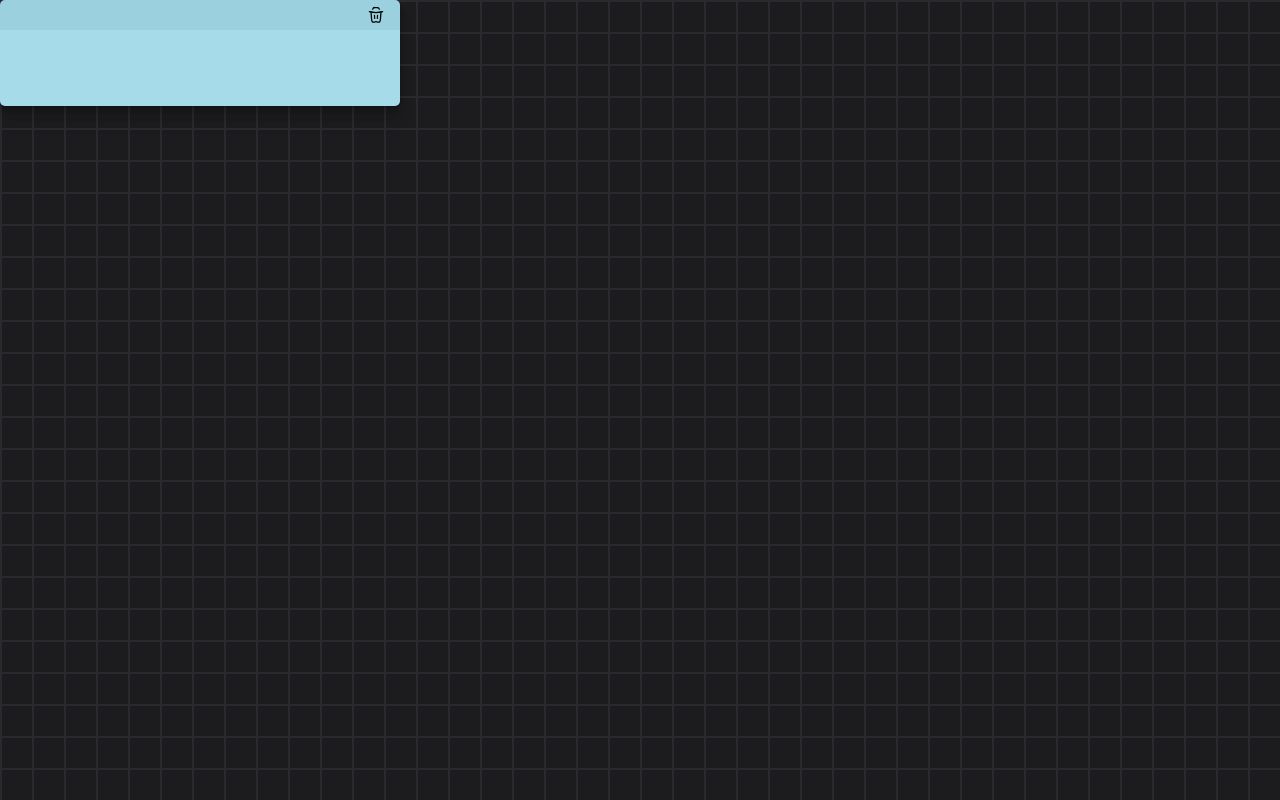
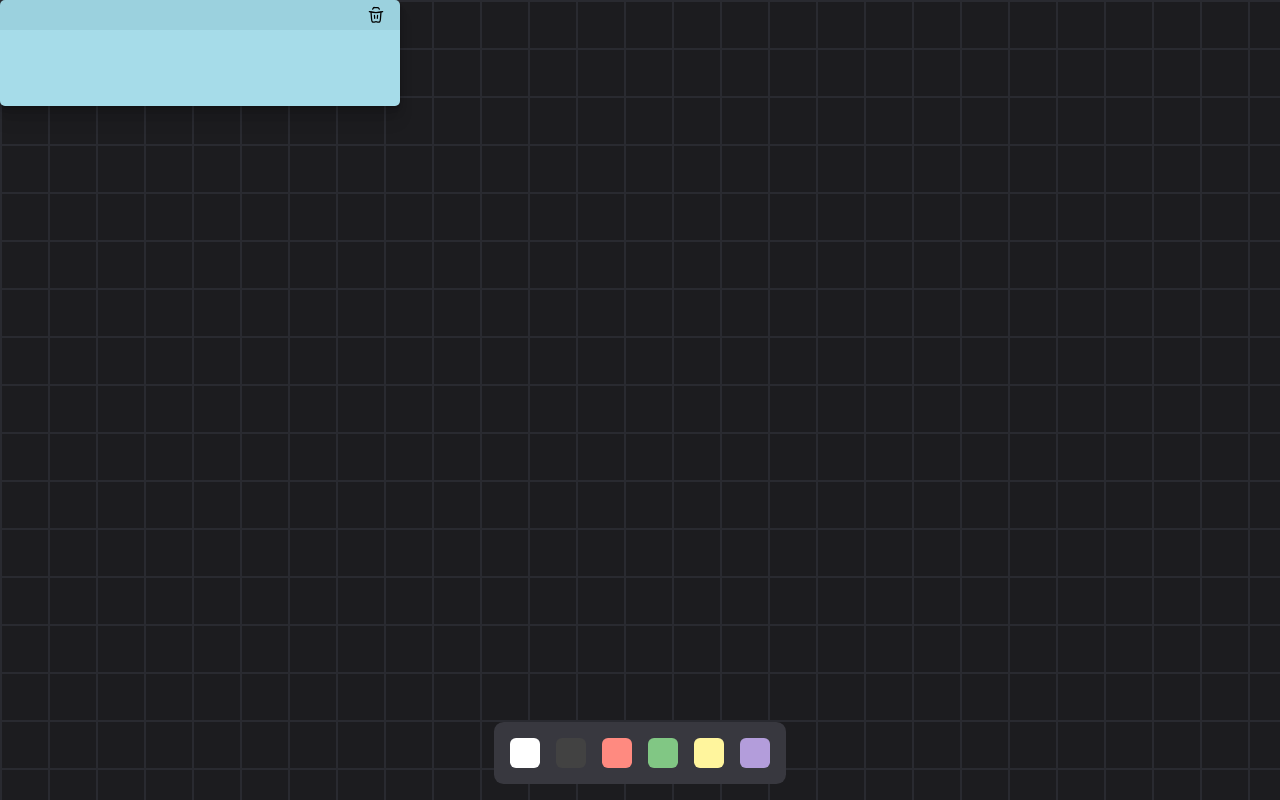
Before and after one commit to farbautie/sticky-it, a React (Vite) app: page / in a window 1280 px wide. Built offline with nearby package versions, Linux system fonts and the light colour scheme.

Commit message:
feat: :sparkles: color bar added

```diff
--- a/src/App.tsx
+++ b/src/App.tsx
@@ -1,10 +1,12 @@
 import Container from '@/components/Container'
+import Controls from '@/components/Controls'
 import Card from '@/components/Card'
 
 export default function App() {
     return (
         <Container>
             <Card />
+            <Controls />
         </Container>
     )
 }
--- /dev/null
+++ b/src/colors.tsx
@@ -0,0 +1,38 @@
+export const colors = [
+    {
+        id: 'white',
+        header: '#FFFFFF',
+        body: '#F5F5F5',
+        text: '#424242',
+    },
+    {
+        id: 'black',
+        header: '#424242',
+        body: '#757575',
+        text: '#FFFFFF',
+    },
+    {
+        id: 'red',
+        header: '#FF8A80',
+        body: '#FFCDD2',
+        text: '#212121',
+    },
+    {
+        id: 'green',
+        header: '#81C784',
+        body: '#C8E6C9',
+        text: '#1B5E20',
+    },
+    {
+        id: 'yellow',
+        header: '#FFF59D',
+        body: '#FFF9C4',
+        text: '#F57F17',
+    },
+    {
+        id: 'purple',
+        header: '#B39DDB',
+        body: '#D1C4E9',
+        text: '#4A148C',
+    },
+]
--- /dev/null
+++ b/src/components/Controls.tsx
@@ -0,0 +1,20 @@
+import { colors } from '@/colors'
+
+export default function Controls() {
+    return (
+        <div className="controls">
+            {colors.map((color) => {
+                return (
+                    <div
+                        className="color"
+                        key={color.id}
+                        id={color.id}
+                        style={{
+                            backgroundColor: color.header,
+                        }}
+                    ></div>
+                )
+            })}
+        </div>
+    )
+}
--- a/src/index.css
+++ b/src/index.css
@@ -7,7 +7,7 @@ body {
     background-color: #1c1c1f;
     background-image: linear-gradient(#292a30 0.1em, transparent 0.1em),
         linear-gradient(90deg, #292a30 0.1em, transparent 0.1em);
-    background-size: 2em 2em;
+    background-size: 3em 3em;
     height: 100vh;
     position: relative;
     overflow: auto;
@@ -53,3 +53,32 @@ textarea:focus {
     width: 100%;
     height: 100%;
 }
+
+.controls {
+    position: absolute;
+    bottom: 1em;
+    left: 50%;
+    transform: translateX(-50%);
+    display: flex;
+    gap: 1em;
+    padding: 1em;
+    align-items: center;
+    justify-content: center;
+    background-color: #38383f;
+    border-radius: 0.6em;
+    z-index: 1;
+}
+
+.color {
+    background-color: #9bd1de;
+    height: 30px;
+    width: 30px;
+    border-radius: 20%;
+    cursor: pointer;
+    transition: 0.3s;
+}
+
+.color:hover {
+    height: 35px;
+    width: 35px;
+}
```
